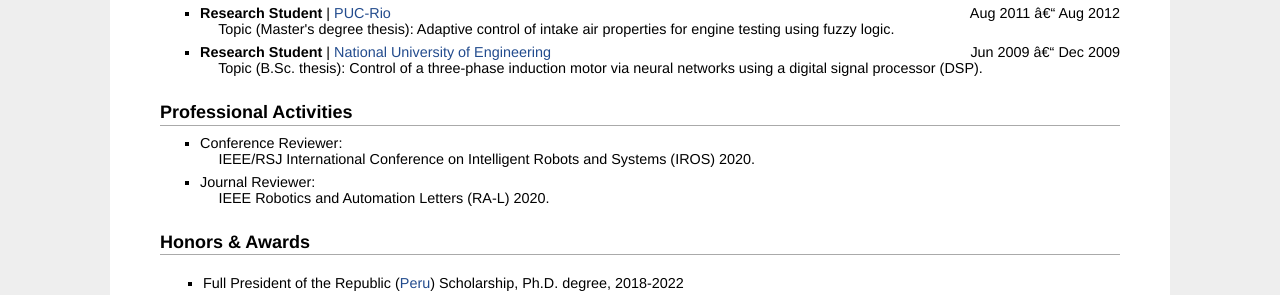
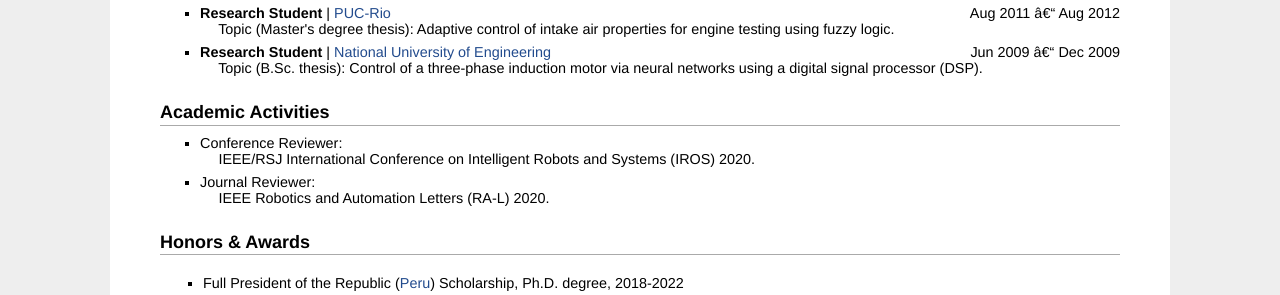
Before and after one commit to mchancan/mchancan.github.io, a Jekyll site: the page built from index.html, in a window 1280 px wide. Shown: the part 971-1266 px from the top of the page. Built offline with Jekyll 4.4.1, drawn with Linux system fonts in a browser that asks for light colours; comment, search, counter and statistics services are not loaded.

Commit message:
Update index.html

```diff
--- a/index.html
+++ b/index.html
@@ -107,7 +107,7 @@ title: Marvin
 		&emsp; Topic (B.Sc. thesis): Control of a three-phase induction motor via neural networks using a digital signal processor (DSP).</li>
 </ul>
 
-<h2>Professional Activities</h2>
+<h2>Academic Activities</h2>
 <ul>
 	<li>Conference Reviewer:<br>
 		&emsp; IEEE/RSJ International Conference on Intelligent Robots and Systems (IROS) 2020.</li>
```
